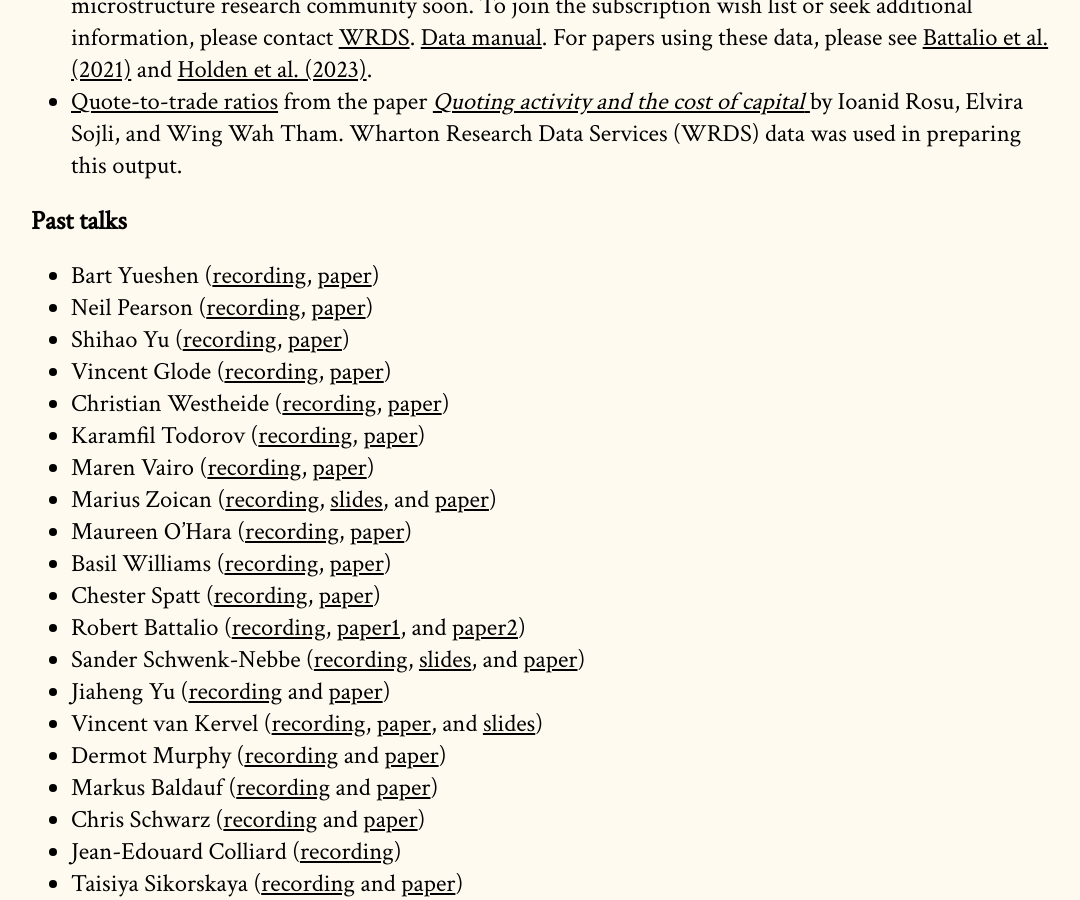
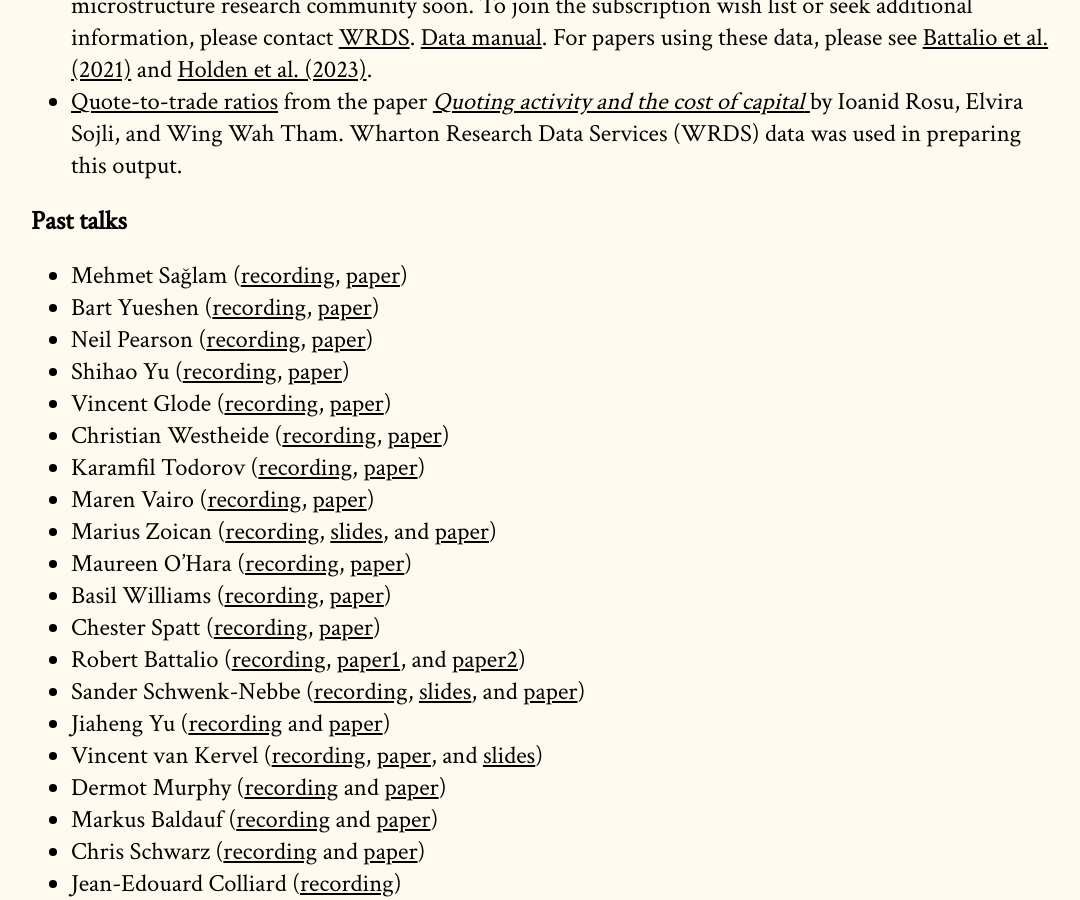
Before and after one commit to cpfiffer/microstructure.exchange, a Jekyll site: the page built from index.md, in a window 1280 px wide and 900 px high, scrolled down 3012 px. Shown: the whole window, without its empty margins (97-1177 px from the left). Built offline with Jekyll 4.4.1, drawn with Linux system fonts in a browser that asks for light colours; some web fonts are replaced.

Commit message:
Update index.md

```diff
--- a/index.md
+++ b/index.md
@@ -69,6 +69,8 @@ The Microstructure Exchange will host resources, tools, and data for microstruct
 - [Quote-to-trade ratios](https://drive.google.com/file/d/1H8wMvA_59-N5Y_xiDPGTbpBsX5BFwOIV/view) from the paper [_Quoting activity and the cost of capital_ ](https://papers.ssrn.com/sol3/papers.cfm?abstract_id=3005928) by Ioanid Rosu, Elvira Sojli, and Wing Wah Tham. Wharton Research Data Services (WRDS) data was used in preparing this output.
 
 ## Past talks
+- Mehmet Sa&#287;lam ([recording](https://us06web.zoom.us/rec/share/4_WZhNO3LRwDO3ADizN2_cJADjEc9kGr3SiLAxrysS-Yt8PoJRDCpOtQqR19SqfS.hE5bxiGho3Hfozn5
+Passcode: c!3T+77i), [paper](https://microstructure.exchange/papers/TME-paper.pdf))
 - Bart Yueshen ([recording](https://youtu.be/p_rBfYdZ_bI), [paper](https://papers.ssrn.com/sol3/papers.cfm?abstract_id=4545730))
 - Neil Pearson ([recording](https://youtu.be/PbLjL_3PPGk), [paper](https://papers.ssrn.com/sol3/papers.cfm?abstract_id=4389657))
 - Shihao Yu ([recording](https://youtu.be/B-lbXTex1F4), [paper](https://papers.ssrn.com/sol3/papers.cfm?abstract_id=4349184))
```
